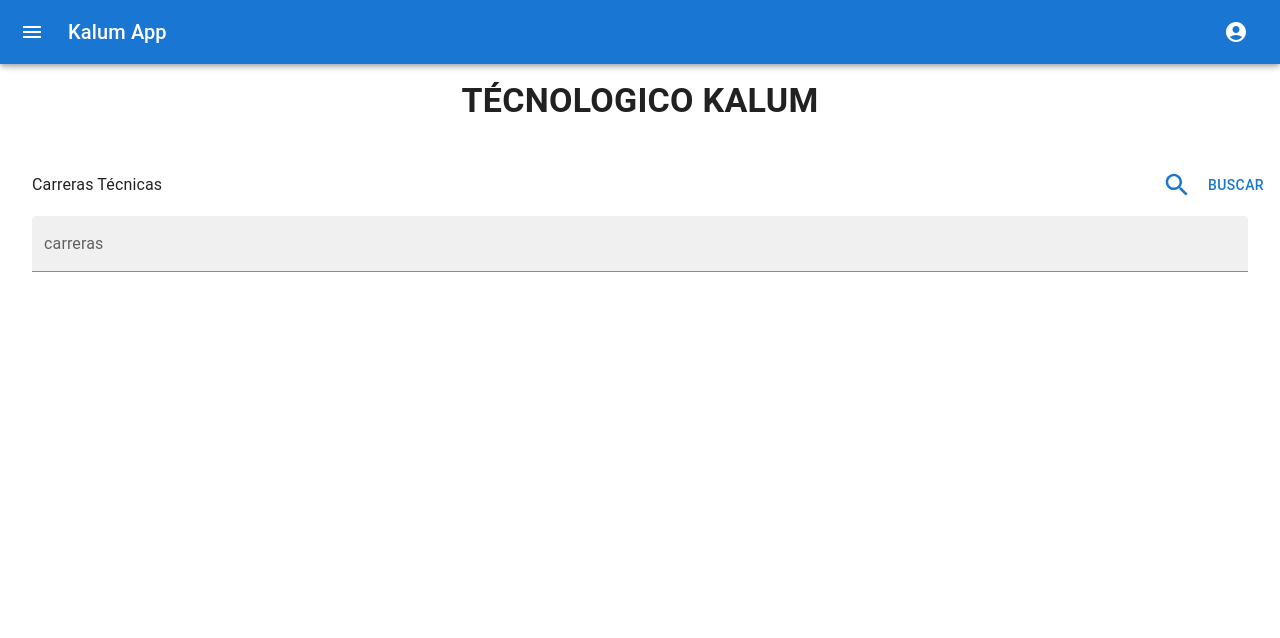
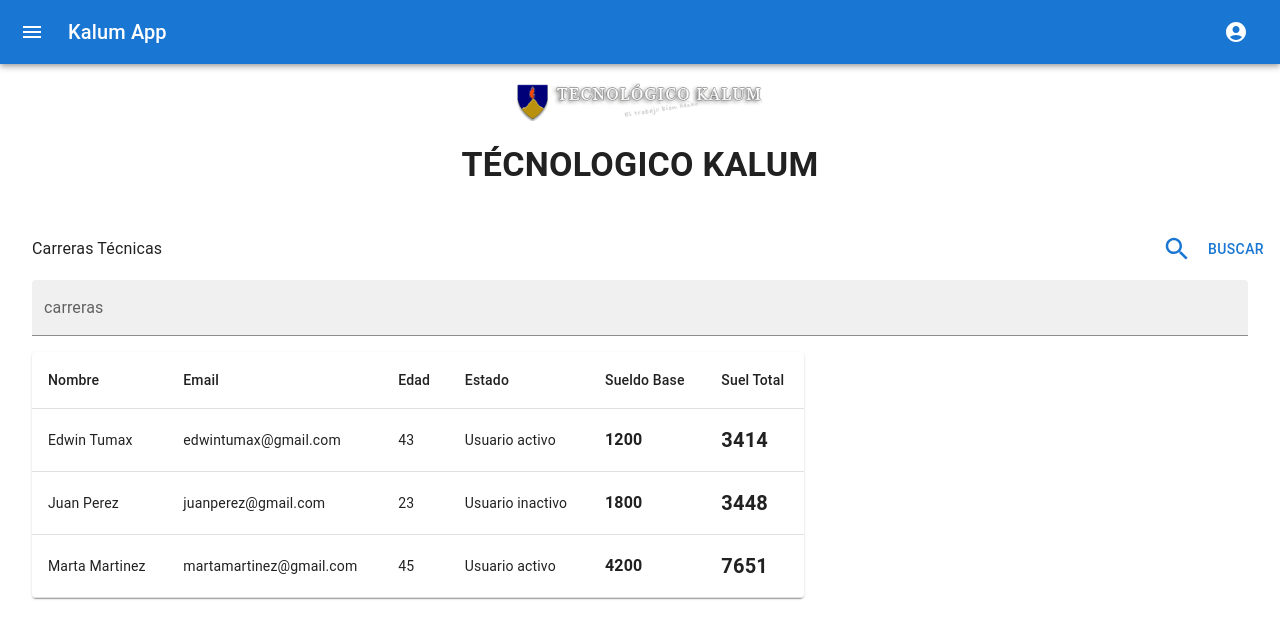
Before and after one commit to EdwinTumax/java-kalum-app-2026, a React (Vite) app: page /dashboard in a window 1280 px wide. Shown: the top 638 px of the page. Built offline with nearby package versions, Linux system fonts and the light colour scheme.

Commit message:
update master

```diff
--- a/package.json
+++ b/package.json
@@ -16,7 +16,8 @@
     "@mui/material": "^9.2.0",
     "react": "^19.2.8",
     "react-dom": "^19.2.8",
-    "react-router-dom": "^7.18.2"
+    "react-router-dom": "^7.18.2",
+    "sweetalert2": "^11.26.25"
   },
   "devDependencies": {
     "@eslint/js": "^10.0.1",
--- a/src/components/dashboard/Dashboard.tsx
+++ b/src/components/dashboard/Dashboard.tsx
@@ -1,27 +1,119 @@
 import { SearchOutlined } from '@mui/icons-material'
-import { Button, Grid, TextField, Typography } from '@mui/material'
+import { Button, Grid, Paper, Table, TableBody, TableCell, TableContainer, TableHead, TableRow, TextField, Typography } from '@mui/material'
 
-import React from 'react'
+import React, { useState } from 'react'
 import { ImageGallery } from './ImageGallery'
+import Swal from 'sweetalert2'
+
+interface Usuario {
+    id: number;
+    nombre: string;
+    email: string;
+    edad: number;
+    sueldoBase: number,
+    horas: number,
+    costoHora: number,
+    activo: boolean;
+}
+
 
 export const Dashboard: React.FC = () => {
 
+    const [sueldo,setSueldo] = useState(0);
+
+    const usuarios: Usuario[] = [
+        {
+            id: 1,
+            nombre: 'Edwin Tumax',
+            email: 'edwintumax@gmail.com',
+            edad: 43,
+            sueldoBase: 1200,
+            horas: 180,
+            costoHora: 12.30,
+            activo: true
+        },
+        {
+            id: 2,
+            nombre: 'Juan Perez',
+            email: 'juanperez@gmail.com',
+            edad: 23,
+            sueldoBase: 1800,
+            horas: 160,
+            costoHora: 10.30,
+            activo: false
+        },
+        {
+            id: 3,
+            nombre: 'Marta Martinez',
+            email: 'martamartinez@gmail.com',
+            edad: 45,
+            sueldoBase: 4200,
+            horas: 170,
+            costoHora: 20.30,
+            activo: true
+        }
+    ]
+
+
+    const calcularSueldo = (u: Usuario) : number => {
+        return u.sueldoBase + (u.horas * u.costoHora);
+    }
+
+
+    const handlerSubmit = () => {
+
+    }
+
+
     return (
-
-        <Grid container sx={{ flexDirection: "row", justifyContent: "space-between", alignItems: "center", mb:1}}>
-            <ImageGallery/>
+        <Grid container sx={{ flexDirection: "row", justifyContent: "space-between", alignItems: "center", mb: 1 }}>
+            <ImageGallery />
             <Grid>
-                <Typography sx={{ml:4, mr:4}}>Carreras Técnicas</Typography>
+                <Typography sx={{ ml: 4, mr: 4 }}>Carreras Técnicas</Typography>
             </Grid>
             <Grid>
-                <Button color='primary' sx={{padding:2}}>
-                    <SearchOutlined sx={{fontSize: 30, mr:2}}></SearchOutlined>
+                <Button color='primary' sx={{ padding: 2 }} onClick={handlerSubmit}>
+                    <SearchOutlined sx={{ fontSize: 30, mr: 2 }}></SearchOutlined>
                     Buscar
                 </Button>
             </Grid>
             <Grid container size={12}>
-                <TextField type='text' variant='filled' fullWidth placeholder='Ingrese carrera técnica' label='carreras' sx={{border: 'none', ml:4, mr:4}}/>
+                <TextField type='text' variant='filled' fullWidth placeholder='Ingrese carrera técnica' label='carreras' sx={{ border: 'none', ml: 4, mr: 4 }} />
+            </Grid>
+            <Grid>
+                <TableContainer component={Paper} sx={{ ml: 4, mt: 2 }}>
+                    <Table>
+                        <TableHead>
+                            <TableRow>
+                                <TableCell>Nombre</TableCell>
+                                <TableCell>Email</TableCell>
+                                <TableCell>Edad</TableCell>
+                                <TableCell>Estado</TableCell>
+                                <TableCell>Sueldo Base</TableCell>
+                                <TableCell>Suel Total</TableCell>
+                            </TableRow>
+                        </TableHead>
+                        <TableBody>
+                            {usuarios.map((u: Usuario) => (
+                                <TableRow key={u.id}>
+                                    <TableCell>{u.nombre}</TableCell>
+                                    <TableCell>{u.email}</TableCell>
+                                    <TableCell>{u.edad}</TableCell>
+                                    <TableCell>{u.activo ? 'Usuario activo' : 'Usuario inactivo'}</TableCell>
+                                    <TableCell>{((sueldoBase: number) => {
+                                        return (
+                                            <Typography sx={{fontWeight: 'bold'}} >{sueldoBase}</Typography>
+                                        );
+                                    })(u.sueldoBase)}</TableCell>
+                                    <TableCell>
+                                        <Typography sx={{fontWeight: 'bold', fontSize: 20}}>{calcularSueldo(u)}</Typography>
+                                    </TableCell>
+                                </TableRow>
+                            ))}
+                        </TableBody>
+                    </Table>
+                </TableContainer>
             </Grid>
         </Grid>
-     )
+    )
 }
--- a/src/layout/AppBarMenu.tsx
+++ b/src/layout/AppBarMenu.tsx
@@ -10,7 +10,7 @@ interface AppBarMenuProps {
 
 export const AppBarMenu: React.FC<AppBarMenuProps> = ({onMenuClick}) => {
   return (
-    <AppBar position='fixed'>
+    <AppBar position='sticky'>
         <Toolbar>
             <IconButton edge='start' color='inherit' aria-label='menu' sx={{mr: 2}} onClick={onMenuClick}>
                 <MenuIcon/>
```
Also changed, not shown: 1 other file (tests, documents, lock files or other folders).
